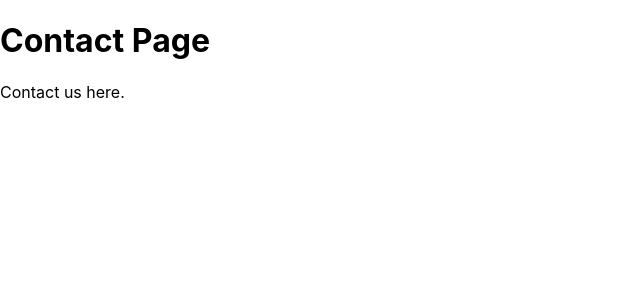
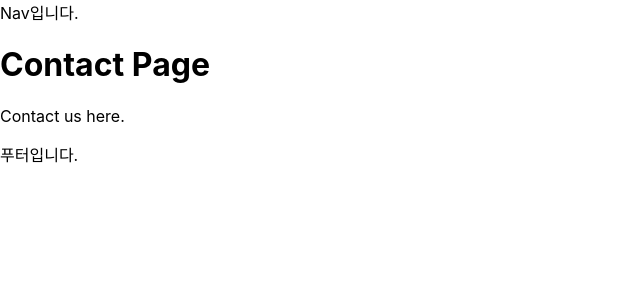
Before and after one commit to ej-rarus/smartfarm_reactapp, a React (Create React App) app: page /contact in a window 1280 px wide. Shown: the top 300 px of the page, without its empty margins (0-640 px from the left). Built offline with nearby package versions, Linux system fonts and the light colour scheme.

Commit message:
component 추가

```diff
--- a/public/index.html
+++ b/public/index.html
@@ -24,7 +24,7 @@
       work correctly both with client-side routing and a non-root public URL.
       Learn how to configure a non-root public URL by running `npm run build`.
     -->
-    <title>React App</title>
+    <title>SF-Mark1</title>
   </head>
   <body>
     <noscript>You need to enable JavaScript to run this app.</noscript>
--- a/src/App.js
+++ b/src/App.js
@@ -5,17 +5,21 @@ import Home from './pages/Home';
 import About from './pages/About';
 import Contact from './pages/Contact';
 
+import Nav from './components/Nav';
+import Footer from './components/Footer';
 
 function App() {
   return (
     <Router>
       <div>
+        <Nav/>
         <Routes>
           {/* 각 페이지로의 라우트 설정 */}
           <Route exact path="/" element={<Home/>} />
           <Route path="/about" element={<About/>} />
           <Route path="/contact" element={<Contact/>} />
         </Routes>
+        <Footer/>
       </div>
     </Router>
   );
--- a/src/components/Footer.js
+++ b/src/components/Footer.js
@@ -0,0 +1,15 @@
+import React from "react";
+
+function Footer(){
+    return (
+
+        <div>
+            <footer>
+                <div class="footer-content">푸터입니다.</div>
+            </footer>
+        </div>
+
+    );
+}
+
+export default Footer;
--- a/src/components/Nav.js
+++ b/src/components/Nav.js
@@ -0,0 +1,14 @@
+import React from "react";
+
+function Nav(){
+    return(
+
+        <div>
+            Nav입니다.
+        </div>
+
+    );
+}
+
+
+export default Nav;
```
